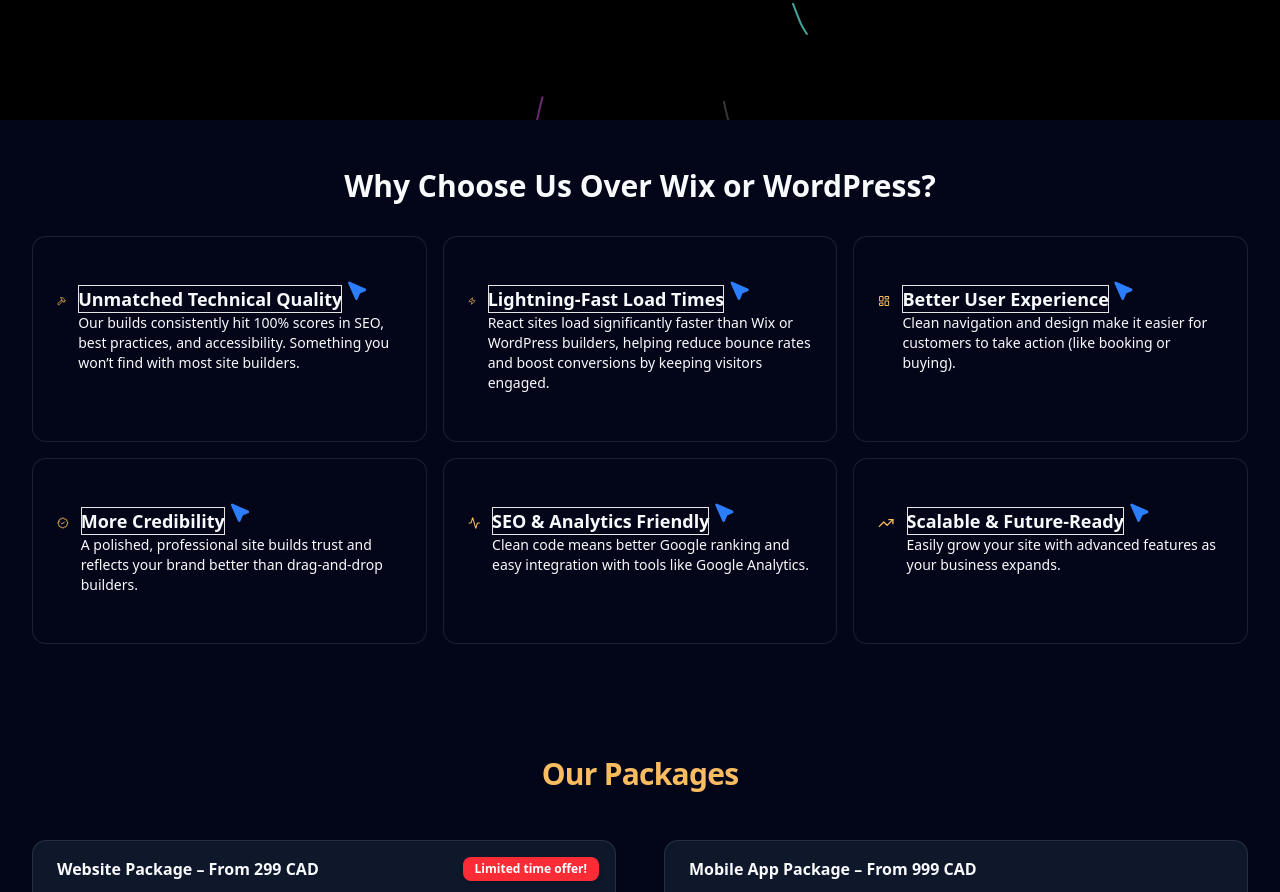
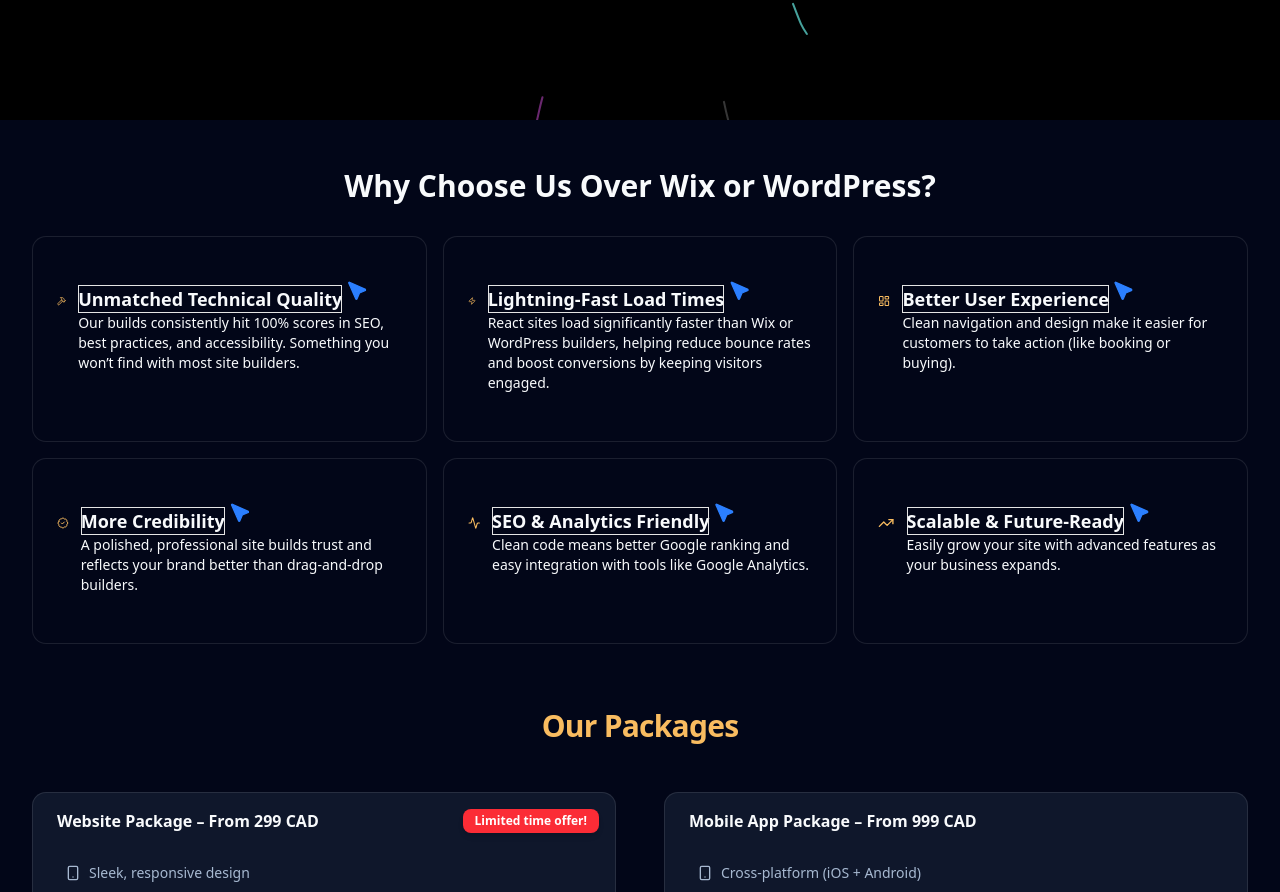
Before and after one commit to abhiram-shaji/the-digital-uplift, a Next.js app: page / in a window 1280 px wide. Shown: the part 680-1572 px from the top of the page. Built offline with nearby package versions, Linux system fonts and the light colour scheme.

Commit message:
Update WhyChooseReact.tsx

```diff
--- a/src/components/sections/WhyChooseReact.tsx
+++ b/src/components/sections/WhyChooseReact.tsx
@@ -52,7 +52,7 @@ const points = [
 
 export default function WhyChooseReact() {
   return (
-    <section className="py-12 text-center">
+    <section className="pt-12 text-center">
       <h2 className="text-2xl sm:text-3xl font-bold mb-8">
         Why Choose Us Over Wix or WordPress?
       </h2>
```
